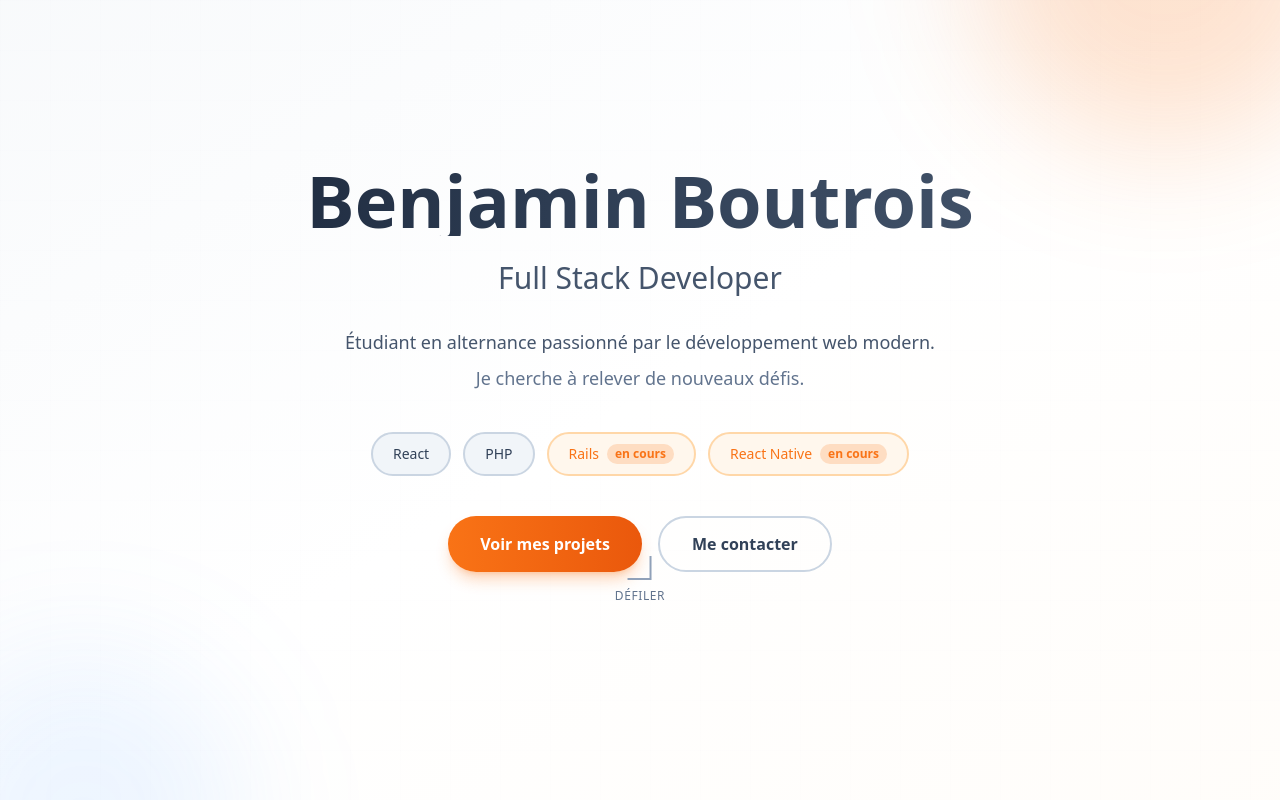
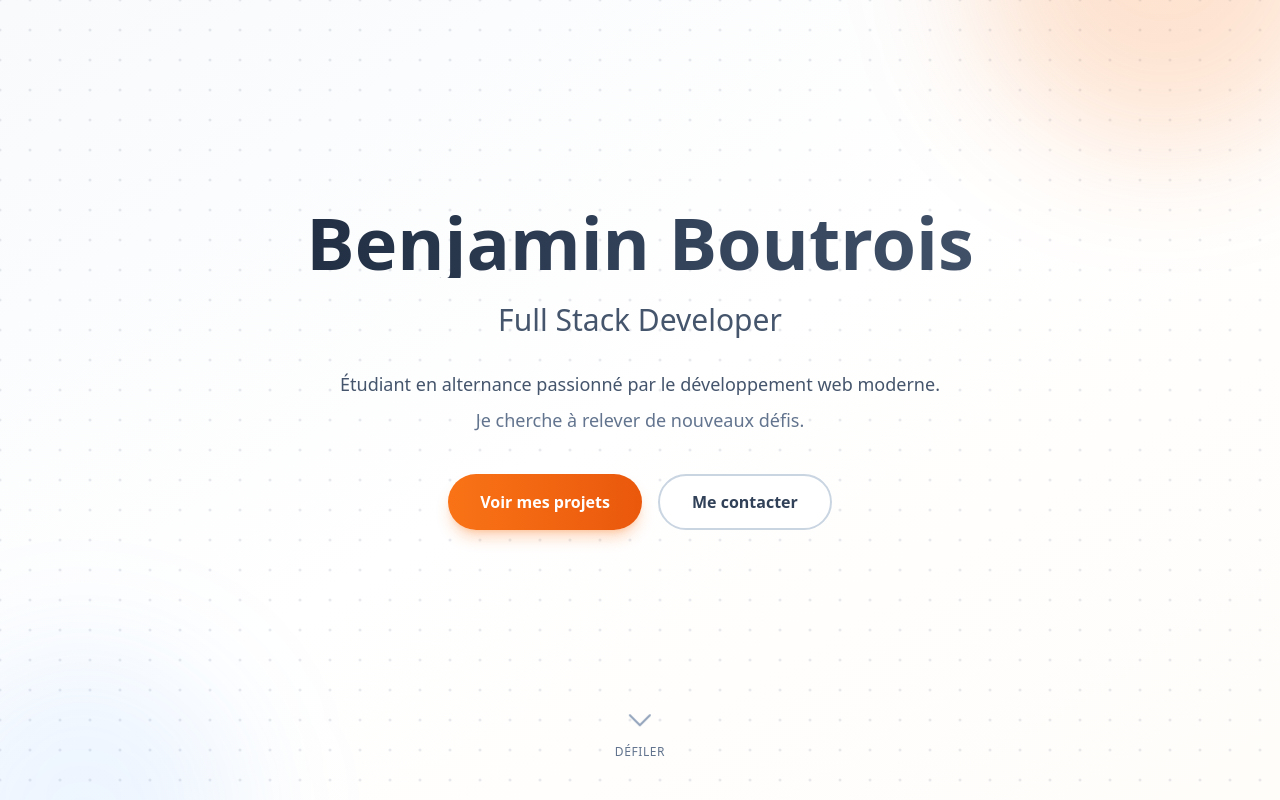
Before and after one commit to benjamin-bou/portfolio, a React (Vite) app: page / in a window 1280 px wide. Built offline with nearby package versions, Linux system fonts and the light colour scheme.

Commit message:
feat: add DotBackground component and integrate react-icons

```diff
--- a/package.json
+++ b/package.json
@@ -11,7 +11,8 @@
   },
   "dependencies": {
     "react": "^19.2.0",
-    "react-dom": "^19.2.0"
+    "react-dom": "^19.2.0",
+    "react-icons": "^5.5.0"
   },
   "devDependencies": {
     "@eslint/js": "^9.39.1",
--- /dev/null
+++ b/src/components/DotBackground.tsx
@@ -0,0 +1,141 @@
+import { useEffect, useRef, useState } from 'react'
+
+interface DotBackgroundProps {
+  onMouseMove?: (pos: { x: number; y: number }) => void
+}
+
+const DotBackground = ({ onMouseMove }: DotBackgroundProps) => {
+  const canvasRef = useRef<HTMLCanvasElement>(null)
+  const [mousePos, setMousePos] = useState({ x: -1000, y: -1000 })
+
+  useEffect(() => {
+    const canvas = canvasRef.current
+    if (!canvas) return
+
+    const ctx = canvas.getContext('2d', { alpha: true })
+    if (!ctx) return
+
+    let animationFrameId: number
+    let dots: { x: number; y: number }[] = []
+
+    // Dot configuration
+    const dotSpacing = 30
+    const dotRadius = 1.5
+    const highlightRadius = 120
+    const maxHighlightSize = 1.5
+
+    // Set canvas size
+    const resizeCanvas = () => {
+      const dpr = window.devicePixelRatio || 1
+      canvas.width = window.innerWidth * dpr
+      canvas.height = window.innerHeight * dpr
+      canvas.style.width = `${window.innerWidth}px`
+      canvas.style.height = `${window.innerHeight}px`
+      ctx.scale(dpr, dpr)
+
+      // Recreate dots grid
+      dots = []
+      for (let x = 0; x < window.innerWidth; x += dotSpacing) {
+        for (let y = 0; y < window.innerHeight; y += dotSpacing) {
+          dots.push({ x, y })
+        }
+      }
+    }
+    resizeCanvas()
+    window.addEventListener('resize', resizeCanvas)
+
+    // Cache dark mode check
+    const isDark = window.matchMedia('(prefers-color-scheme: dark)').matches
+    const baseColor = isDark ? { r: 148, g: 163, b: 184 } : { r: 100, g: 116, b: 139 }
+
+    // Animation loop with performance optimization
+    const animate = () => {
+      ctx.clearRect(0, 0, window.innerWidth, window.innerHeight)
+
+      // Only calculate for dots within viewport + margin
+      const viewportMargin = 200
+
+      for (let i = 0; i < dots.length; i++) {
+        const dot = dots[i]
+
+        // Skip dots far from viewport
+        if (dot.x < -viewportMargin || dot.x > window.innerWidth + viewportMargin ||
+            dot.y < -viewportMargin || dot.y > window.innerHeight + viewportMargin) {
+          continue
+        }
+
+        // Calculate distance from mouse
+        const dx = mousePos.x - dot.x
+        const dy = mousePos.y - dot.y
+        const distance = Math.sqrt(dx * dx + dy * dy)
+
+        // Only process dots near mouse or draw basic dots
+        if (distance < highlightRadius) {
+          const factor = 1 - distance / highlightRadius
+          const size = dotRadius + (maxHighlightSize - dotRadius) * factor
+          const opacity = 0.15 + 0.85 * factor
+
+          // Interpolate towards orange
+          const orangeFactor = factor * 0.6
+          const r = Math.round(baseColor.r + (249 - baseColor.r) * orangeFactor)
+          const g = Math.round(baseColor.g + (115 - baseColor.g) * orangeFactor)
+          const b = Math.round(baseColor.b + (22 - baseColor.b) * orangeFactor)
+
+          ctx.beginPath()
+          ctx.arc(dot.x, dot.y, size, 0, Math.PI * 2)
+          ctx.fillStyle = `rgba(${r}, ${g}, ${b}, ${opacity})`
+          ctx.fill()
+        } else {
+          // Draw basic dot
+          ctx.beginPath()
+          ctx.arc(dot.x, dot.y, dotRadius, 0, Math.PI * 2)
+          ctx.fillStyle = `rgba(${baseColor.r}, ${baseColor.g}, ${baseColor.b}, 0.15)`
+          ctx.fill()
+        }
+      }
+
+      animationFrameId = requestAnimationFrame(animate)
+    }
+
+    animate()
+
+    return () => {
+      window.removeEventListener('resize', resizeCanvas)
+      cancelAnimationFrame(animationFrameId)
+    }
+  }, [mousePos])
+
+  useEffect(() => {
+    const handleGlobalMouseMove = (e: MouseEvent) => {
+      setMousePos({
+        x: e.clientX,
+        y: e.clientY,
+      })
+      if (onMouseMove) {
+        onMouseMove({ x: e.clientX, y: e.clientY })
+      }
+    }
+
+    const handleGlobalMouseLeave = () => {
+      setMousePos({ x: -1000, y: -1000 })
+    }
+
+    window.addEventListener('mousemove', handleGlobalMouseMove)
+    document.addEventListener('mouseleave', handleGlobalMouseLeave)
+
+    return () => {
+      window.removeEventListener('mousemove', handleGlobalMouseMove)
+      document.removeEventListener('mouseleave', handleGlobalMouseLeave)
+    }
+  }, [onMouseMove])
+
+  return (
+    <canvas
+      ref={canvasRef}
+      className="absolute inset-0 pointer-events-none"
+      style={{ zIndex: 1 }}
+    />
+  )
+}
+
+export default DotBackground
--- a/src/components/HeroSection.tsx
+++ b/src/components/HeroSection.tsx
@@ -1,4 +1,6 @@
 import { useState } from 'react'
+import { HiChevronDown } from 'react-icons/hi2'
+import DotBackground from './DotBackground'
 
 const HeroSection = () => {
   const [isVisible, setIsVisible] = useState(false)
@@ -8,29 +10,16 @@ const HeroSection = () => {
     setTimeout(() => setIsVisible(true), 50)
   }
 
-  const techStack = [
-    { name: 'React', status: 'expert' },
-    { name: 'PHP', status: 'expert' },
-    { name: 'Rails', status: 'learning' },
-    { name: 'React Native', status: 'learning' },
-  ]
-
   return (
-    <section className="relative min-h-screen flex items-center justify-center overflow-hidden px-4 sm:px-8 bg-gradient-to-br from-slate-50 via-white to-orange-50/30 dark:from-corporate-dark dark:via-slate-900 dark:to-slate-800">
+    <section className="relative h-screen flex items-center justify-center overflow-hidden px-4 sm:px-8 bg-gradient-to-br from-slate-50 via-white to-orange-50/30 dark:from-corporate-dark dark:via-slate-900 dark:to-slate-800">
       {/* Background decorative elements */}
       <div className="absolute inset-0 overflow-hidden pointer-events-none">
+        {/* Dot background with mouse interaction */}
+        <DotBackground />
+
         {/* Gradient orbs */}
-        <div className="absolute -top-64 -right-24 w-96 h-96 bg-warm-orange/20 dark:bg-warm-orange-light/10 rounded-full blur-3xl animate-float" />
-        <div className="absolute -bottom-48 -left-24 w-80 h-80 bg-blue-400/10 dark:bg-blue-500/5 rounded-full blur-3xl animate-float [animation-delay:2s]" />
-
-        {/* Grid pattern */}
-        <div
-          className="absolute inset-0 opacity-30 dark:opacity-20"
-          style={{
-            backgroundImage: 'linear-gradient(rgba(148, 163, 184, 0.05) 1px, transparent 1px), linear-gradient(90deg, rgba(148, 163, 184, 0.05) 1px, transparent 1px)',
-            backgroundSize: '50px 50px',
-          }}
-        />
+        <div className="absolute -top-64 -right-24 w-96 h-96 bg-warm-orange/20 dark:bg-warm-orange-light/10 rounded-full blur-3xl animate-float" style={{ zIndex: 2 }} />
+        <div className="absolute -bottom-48 -left-24 w-80 h-80 bg-blue-400/10 dark:bg-blue-500/5 rounded-full blur-3xl animate-float [animation-delay:2s]" style={{ zIndex: 2 }} />
       </div>
 
       <div className="relative z-10 max-w-4xl w-full text-center">
@@ -50,58 +39,31 @@ const HeroSection = () => {
         {/* Description */}
         <div className="space-y-2 mb-10 max-w-2xl mx-auto">
           <p className={`text-base sm:text-lg text-slate-600 dark:text-slate-300 transition-all duration-700 delay-300 ${isVisible ? 'opacity-100 translate-y-0' : 'opacity-0 translate-y-8'}`}>
-            Étudiant en alternance passionné par le développement web modern.
+            Étudiant en alternance passionné par le développement web moderne.
           </p>
           <p className={`text-base sm:text-lg text-slate-500 dark:text-slate-400 transition-all duration-700 delay-[400ms] ${isVisible ? 'opacity-100 translate-y-0' : 'opacity-0 translate-y-8'}`}>
             Je cherche à relever de nouveaux défis.
           </p>
         </div>
 
-        {/* Tech Stack */}
-        <div className="flex flex-wrap gap-3 justify-center mb-10">
-          {techStack.map((tech, index) => (
-            <span
-              key={tech.name}
-              className={`group relative px-5 py-2.5 rounded-full border-2 font-medium text-sm transition-all duration-300 hover:scale-105 hover:-translate-y-1 ${
-                tech.status === 'expert'
-                  ? 'bg-slate-100 dark:bg-slate-800 border-slate-300 dark:border-slate-600 text-slate-700 dark:text-slate-300 hover:border-warm-orange hover:shadow-lg hover:shadow-warm-orange/20'
-                  : 'bg-orange-50 dark:bg-warm-orange/10 border-orange-200 dark:border-warm-orange/30 text-warm-orange dark:text-warm-orange-light hover:border-warm-orange hover:shadow-lg hover:shadow-warm-orange/20'
-              } ${isVisible ? 'opacity-100 translate-y-0 scale-100' : 'opacity-0 translate-y-8 scale-90'}`}
-              style={{
-                transitionDelay: `${600 + index * 100}ms`,
-                animationDelay: `${600 + index * 100}ms`
-              }}
-            >
-              <span className="flex items-center gap-2">
-                {tech.name}
-                {tech.status === 'learning' && (
-                  <span className="text-xs px-2 py-0.5 bg-warm-orange/20 dark:bg-warm-orange/30 rounded-full font-semibold">
-                    en cours
-                  </span>
-                )}
-              </span>
-            </span>
-          ))}
-        </div>
-
         {/* CTA Buttons */}
         <div className={`flex flex-col sm:flex-row gap-4 justify-center mb-16 transition-all duration-700 delay-[800ms] ${isVisible ? 'opacity-100 translate-y-0' : 'opacity-0 translate-y-8'}`}>
-          <button className="group relative px-8 py-3.5 rounded-full font-semibold text-base overflow-hidden bg-gradient-to-r from-warm-orange to-warm-orange-dark text-white shadow-lg shadow-warm-orange/30 hover:shadow-xl hover:shadow-warm-orange/40 hover:-translate-y-0.5 transition-all duration-300">
+          <button className="group relative px-8 py-3.5 rounded-full font-semibold text-base overflow-hidden bg-gradient-to-r from-warm-orange to-warm-orange-dark text-white shadow-lg shadow-warm-orange/30 hover:shadow-xl hover:shadow-warm-orange/40 hover:-translate-y-0.5 transition-all duration-300 hover:cursor-pointer">
             <span className="relative z-10">Voir mes projets</span>
             <div className="absolute inset-0 bg-white/20 rounded-full scale-0 group-hover:scale-100 transition-transform duration-500 ease-out" />
           </button>
-          <button className="group relative px-8 py-3.5 rounded-full font-semibold text-base border-2 border-slate-300 dark:border-slate-600 text-slate-700 dark:text-slate-300 hover:border-warm-orange dark:hover:border-warm-orange-light hover:text-warm-orange dark:hover:text-warm-orange-light hover:-translate-y-0.5 hover:shadow-lg hover:shadow-slate-200 dark:hover:shadow-slate-800 transition-all duration-300">
+          <button className="bg-white group relative px-8 py-3.5 rounded-full font-semibold text-base border-2 border-slate-300 dark:border-slate-600 text-slate-700 dark:text-slate-300 hover:border-warm-orange dark:hover:border-warm-orange-light hover:text-warm-orange dark:hover:text-warm-orange-light hover:-translate-y-0.5 hover:shadow-lg hover:shadow-slate-200 dark:hover:shadow-slate-800 transition-all duration-300 hover:cursor-pointer">
             Me contacter
           </button>
         </div>
 
-        {/* Scroll Indicator */}
-        <div className={`absolute bottom-8 left-1/2 -translate-x-1/2 flex flex-col items-center gap-2 transition-all duration-700 delay-[1200ms] ${isVisible ? 'opacity-100' : 'opacity-0'}`}>
-          <div className="w-6 h-6 border-l-2 border-b-2 border-slate-400 dark:border-slate-500 rotate-[-45deg] animate-bounce-arrow" />
-          <span className="text-xs text-slate-500 dark:text-slate-600 uppercase tracking-wider font-medium">
-            Défiler
-          </span>
-        </div>
+      </div>
+      {/* Scroll Indicator */}
+      <div className={`absolute left-1/2 -translate-x-1/2 flex flex-col items-center gap-2 transition-all duration-700 delay-[1200ms] ${isVisible ? 'opacity-100' : 'opacity-0'}`} style={{ bottom: '5%' }}>
+        <HiChevronDown className="w-8 h-8 text-slate-400 dark:text-slate-500 animate-bounce-arrow" />
+        <span className="text-xs text-slate-500 dark:text-slate-600 uppercase tracking-wider font-medium">
+          Défiler
+        </span>
       </div>
     </section>
   )
--- a/src/index.css
+++ b/src/index.css
@@ -62,13 +62,13 @@
 
 @keyframes bounceArrow {
   0%, 20%, 50%, 80%, 100% {
-    transform: rotate(-45deg) translateY(0);
+    transform: translateY(0);
   }
   40% {
-    transform: rotate(-45deg) translateY(-10px);
+    transform: translateY(8px);
   }
   60% {
-    transform: rotate(-45deg) translateY(-5px);
+    transform: translateY(4px);
   }
 }
 
```
Also changed, not shown: 1 other file (tests, documents, lock files or other folders).
